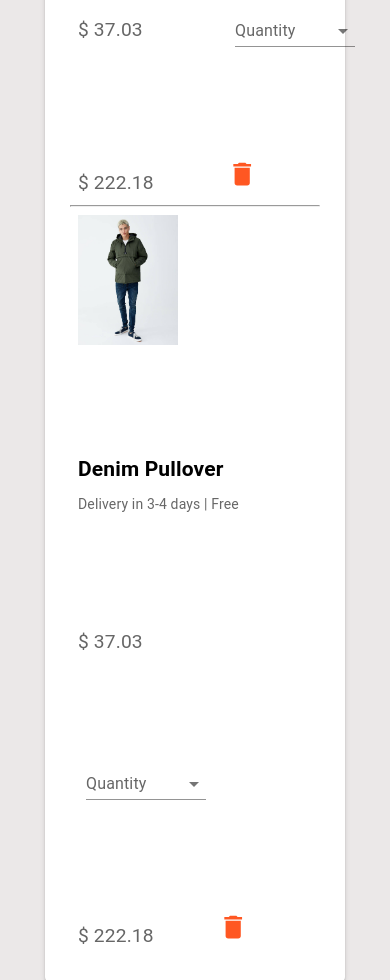
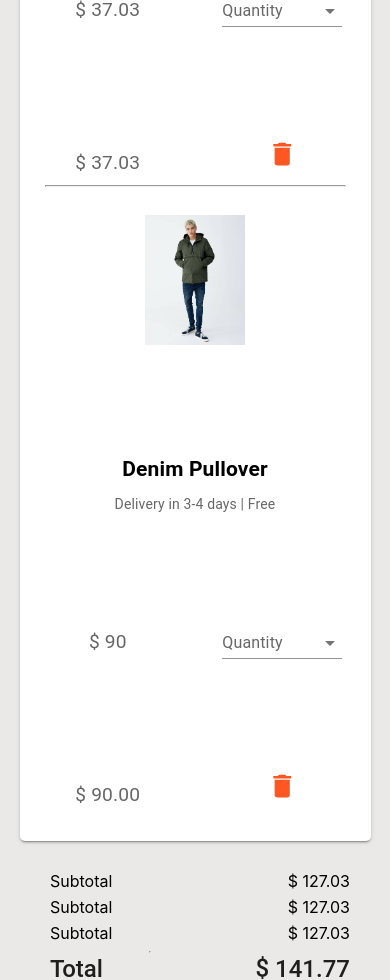
Before and after one commit to RavinderNyalakanti/fashion-fusion-app, a React (Create React App) app: page /cart in a window 390 px wide. Shown: the part 1020-2000 px from the top of the page. Built offline with nearby package versions, Linux system fonts and the light colour scheme.

Commit message:
new changes in cart

```diff
--- a/src/components/Shop/Cart/cart.css
+++ b/src/components/Shop/Cart/cart.css
@@ -24,18 +24,138 @@
     margin-top: 50px;
 }
 
-
+.cart-details-main-container .bottom-total-bill-main-containere{
+    width: 90%;
+    text-align:right;
+}
+ .bottom-total-bill-main-container .last-bill-total-cost-contaier{
+    width:25%;
+    display: flex;
+    flex-direction: row;
+    justify-content: space-between;
+    align-items: center;
+    margin-bottom: 10px;
+}
+.last-bill-total-cost-contaier p{
+    font-weight: 400;
+    font-size: 1rem;
+    line-height: 1;
+}
+.last-bill-total-cost-contaier h1{
+    font-size: 1.5rem;
+    line-height: 2rem;
+    color: rgba(0,0,0,.87);
+    font-weight: 500;
+    font-family: roboto,sans-serif;
+    margin-bottom: 0.9375rem;
+    text-transform: capitalize;
+}
+.bottom-total-bill-main-container{
+    display: flex;
+    flex-direction: column;
+    align-items: flex-end;
+    margin-right: 90px;
+}
+.proceed-to-checkout-btn{
+    margin-bottom: 20px;
+   margin-left: 13px;
+}
    /* Apply styles only when the screen width is 768px or less */
 @media screen and (max-width: 768px) {
+    .cart-details-main-container .cart-details-image-container{
+        width: 100%;
+        height:400px;
+        background-image: url('../../../assets/images/collections/page-crop-contact.jpg');
+        background-size: cover;
+        display: flex;
+        flex-direction: column;
+        align-items: center;
+        justify-content: center;
+    }
+
+
+
+
     /* Select the appropriate element for styling */
     .cart-details-main-container .cart-details-second-main-container {
-        width: 100%; /* Adjust width to fit the screen */
-        max-width: 300px; /* Set a maximum width */
+        width: 90%; /* Adjust width to fit the screen */
+         /* Set a maximum width */
         height: auto; /* Allow height to adjust based on content */
         border-radius: 0.3125rem;
         box-shadow: 0 3px 1px -2px rgba(0, 0, 0, 0.2), 0 2px 2px 0 rgba(0, 0, 0, 0.14), 0 1px 0.3125rem 0 rgba(0, 0, 0, 0.12);
         padding: 1.5625rem;
         background-color: #fff;
         margin: 0 auto 1.98rem; /* Center horizontally and add bottom margin */
+        margin-top: 40px;
     }
-}
+    .jacket-blezzer,
+    .denim-cost-card,
+    .denim-card,
+    .select-cost-final-container,
+    .final-cost-card,
+    .delete-icon-cost-container {
+        display: flex;
+        flex-direction: column;
+        align-items: center;
+        text-align: center;
+        margin-left: auto;
+        margin-right: auto;
+        width: 100%;
+
+    }
+
+    .jacket-blezzer {
+        margin-top: 20px;
+    }
+
+    .denim-cost-card,
+    .denim-card,
+    .select-cost-final-container,
+    .final-cost-card,
+    .delete-icon-cost-container {
+        margin-left: 0;
+    }
+    .bottom-total-bill-main-container{
+        display: flex;
+        flex-direction: column;
+        align-items: center;
+    }
+    .bottom-total-bill-main-container .last-bill-total-cost-contaier{
+        width: 100%;
+        margin-left: 100px;
+    }
+    .proceed-to-checkout-btn{
+        display: flex;
+        align-self: flex-end;
+        margin-right:-60px;
+    }
+
+
+ }
+ @media screen and (width:768px){
+    .cart-details-main-container .cart-details-image-container{
+        width: 100%;
+        height:480px;
+        background-image: url('../../../assets/images/collections/page-crop-contact.jpg');
+        background-size: cover;
+        display: flex;
+        flex-direction: column;
+        align-items: center;
+        justify-content: center;
+    }
+    .bottom-total-bill-main-container .last-bill-total-cost-contaier{
+        width: 40%;
+
+    }
+    .bottom-total-bill-main-container{
+        display: flex;
+        flex-direction: column;
+        align-items: flex-end;
+        margin-right: 40px;
+    }
+    .proceed-to-checkout-btn{
+        display: flex;
+        align-self: flex-end;
+        margin-right:2px;
+    }
+ }
--- a/src/components/Shop/Cart/cart.js
+++ b/src/components/Shop/Cart/cart.js
@@ -11,7 +11,7 @@ import MenuItem from '@mui/material/MenuItem';
 import FormControl from '@mui/material/FormControl';
 import Select from '@mui/material/Select';
 
-
+import Button from '@mui/material/Button';
 
 
 
@@ -50,13 +50,17 @@ const Cart = () => {
                     <Box sx={{ flexGrow: 1 }}>
                         <Grid container spacing={6}>
                             <Grid item lg={2} md={12} sm={12} xs={12}>
+                                <div className='jacket-blezzer' style={{ display: 'flex', flexDirection: 'column', alignItems: 'center' }}>
                                     <Item>
                                         <img style={{ height: '130px', width: '100px' }} src={jacketImg} alt='jacket-cart-image' />
                                     </Item>
+                                </div>
+
                             </Grid>
+
                             <Grid item lg={2} md={6} sm={6} xs={12}>
                                 <Item>
-                                    <div style={{ display: 'flex', flexDirection: 'column', justifyContent: 'center', marginTop: '40px' }}>
+                                    <div className='denim-card' style={{ display: 'flex', flexDirection: 'column', justifyContent: 'center', marginTop: '40px' }}>
                                         <h2 style={{ width: '100%', color: '#000', marginBottom: "10px" }}>
                                             Denim Pullover
                                         </h2>
@@ -66,13 +70,13 @@ const Cart = () => {
                             </Grid>
                             <Grid item lg={2} md={6} sm={6} xs={6}>
                                 <Item>
-                                    <p style={{ marginTop: '50px', fontSize: '1.2rem' }}>$
+                                    <p className='denim-cost-card' style={{ marginTop: '50px', fontSize: '1.2rem' }}>$
                                         37.03</p>
                                 </Item>
                             </Grid>
                             <Grid item lg={2} md={4} sm={4} xs={6}>
                                 <Item>
-                                    <div style={{ marginTop: '25px' }}>
+                                    <div className='select-cost-final-container' style={{ marginTop: '25px' }}>
                                         <FormControl variant="standard" sx={{ m: 1, minWidth: 120 }}>
                                             <InputLabel id="demo-simple-select-standard-label">Quantity</InputLabel>
                                             <Select
@@ -81,6 +85,7 @@ const Cart = () => {
                                                 value={age}
                                                 onChange={handleChange}
                                                 label="Age"
+
                                             >
                                                 <MenuItem value="">
                                                     <em>None</em>
@@ -98,31 +103,39 @@ const Cart = () => {
                             </Grid>
                             <Grid item lg={2} md={4} sm={4} xs={6}>
                                 <Item>
-                                    <p style={{ marginTop: '50px', fontSize: '1.2rem' }}>$
-                                        222.18</p>
+                                    <p className='final-cost-card' style={{ marginTop: '50px', fontSize: '1.2rem' }}>$
+                                        37.03</p>
                                 </Item>
                             </Grid>
                             <Grid item lg={2} md={4} sm={4} xs={6}>
+                                <div className='delete-icon-cost-container'>
                                     <Item>
-                                    <DeleteIcon style={{color:"#ff5722", marginTop: '40px'}}/>
+                                        <DeleteIcon style={{ color: "#ff5722", marginTop: '40px' }} />
                                     </Item>
+                                </div>
+
                             </Grid>
                         </Grid>
                     </Box>
                 </div>
 
                 <hr />
+
                 <div className='cart-details-second-main-container-card2'>
                     <Box sx={{ flexGrow: 1 }}>
                         <Grid container spacing={6}>
-                            <Grid item lg={2}>
+                            <Grid item lg={2} md={12} sm={12} xs={12}>
+                                <div className='jacket-blezzer' style={{ display: 'flex', flexDirection: 'column', alignItems: 'center' }}>
                                     <Item>
                                         <img style={{ height: '130px', width: '100px' }} src={superJacket} alt='jacket-cart-image' />
                                     </Item>
+                                </div>
+
                             </Grid>
-                            <Grid item lg={2}>
+
+                            <Grid item lg={2} md={6} sm={6} xs={12}>
                                 <Item>
-                                    <div style={{ display: 'flex', flexDirection: 'column', justifyContent: 'center', marginTop: '40px' }}>
+                                    <div className='denim-card' style={{ display: 'flex', flexDirection: 'column', justifyContent: 'center', marginTop: '40px' }}>
                                         <h2 style={{ width: '100%', color: '#000', marginBottom: "10px" }}>
                                             Denim Pullover
                                         </h2>
@@ -130,15 +143,15 @@ const Cart = () => {
                                     </div>
                                 </Item>
                             </Grid>
-                            <Grid item lg={2}>
+                            <Grid item lg={2} md={6} sm={6} xs={6}>
                                 <Item>
-                                    <p style={{ marginTop: '50px', fontSize: '1.2rem' }}>$
-                                        37.03</p>
+                                    <p className='denim-cost-card' style={{ marginTop: '50px', fontSize: '1.2rem' }}>$
+                                        90</p>
                                 </Item>
                             </Grid>
-                            <Grid item lg={2}>
+                            <Grid item lg={2} md={4} sm={4} xs={6}>
                                 <Item>
-                                    <div style={{ marginTop: '25px' }}>
+                                    <div className='select-cost-final-container' style={{ marginTop: '25px' }}>
                                         <FormControl variant="standard" sx={{ m: 1, minWidth: 120 }}>
                                             <InputLabel id="demo-simple-select-standard-label">Quantity</InputLabel>
                                             <Select
@@ -147,6 +160,7 @@ const Cart = () => {
                                                 value={age}
                                                 onChange={handleChange}
                                                 label="Age"
+
                                             >
                                                 <MenuItem value="">
                                                     <em>None</em>
@@ -162,25 +176,55 @@ const Cart = () => {
                                     </div>
                                 </Item>
                             </Grid>
-                            <Grid item lg={2}>
+                            <Grid item lg={2} md={4} sm={4} xs={6}>
                                 <Item>
-                                    <p style={{ marginTop: '50px', fontSize: '1.2rem' }}>$
-                                        222.18</p>
+                                    <p className='final-cost-card' style={{ marginTop: '50px', fontSize: '1.2rem' }}>$
+                                        90.00</p>
                                 </Item>
                             </Grid>
-                            <Grid item lg={2}>
+                            <Grid item lg={2} md={4} sm={4} xs={6}>
+                                <div className='delete-icon-cost-container'>
                                     <Item>
-                                    <DeleteIcon style={{color:"#ff5722", marginTop: '40px'}}/>
+                                        <DeleteIcon style={{ color: "#ff5722", marginTop: '40px' }} />
                                     </Item>
+                                </div>
+
                             </Grid>
                         </Grid>
                     </Box>
                 </div>
 
             </div>
-            {/* <div className=''>
 
-            </div> */}
+            <div className='total-bill-last-container'>
+                <div className='bottom-total-bill-main-container'>
+                    <div className='last-bill-total-cost-contaier'>
+                        <p>Subtotal</p>
+                        <p>$ 127.03</p>
+                    </div>
+
+                    <div className='last-bill-total-cost-contaier'>
+                        <p>Subtotal</p>
+                        <p>$ 127.03</p>
+                    </div>
+
+                    <div className='last-bill-total-cost-contaier'>
+                        <p>Subtotal</p>
+                        <p>$ 127.03</p>
+                    </div>
+
+                    <hr style={{color:'#000'}} />
+                    <div className='last-bill-total-cost-contaier'>
+                        <h1>Total</h1>
+                        <h1>$ 141.77</h1>
+                    </div>
+                    <div className='proceed-to-checkout-btn'>
+                       <Button className='proceed-btn-payment-bill' style={{backgroundColor:'#ff5722',textTransform: 'capitalize'}} variant="contained">Proceed To Checkout</Button>
+                    </div>
+                </div>
+
+
+            </div>
             <Footer />
         </div>
     )
```
Lines whose indentation alone changed are shown as unchanged.
